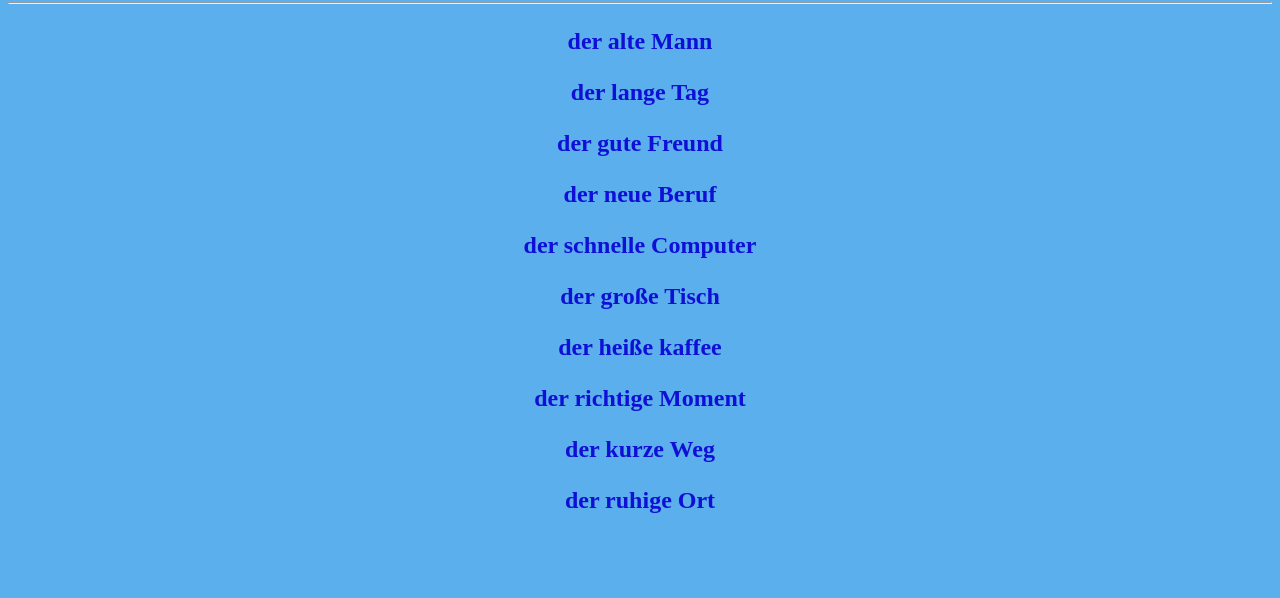
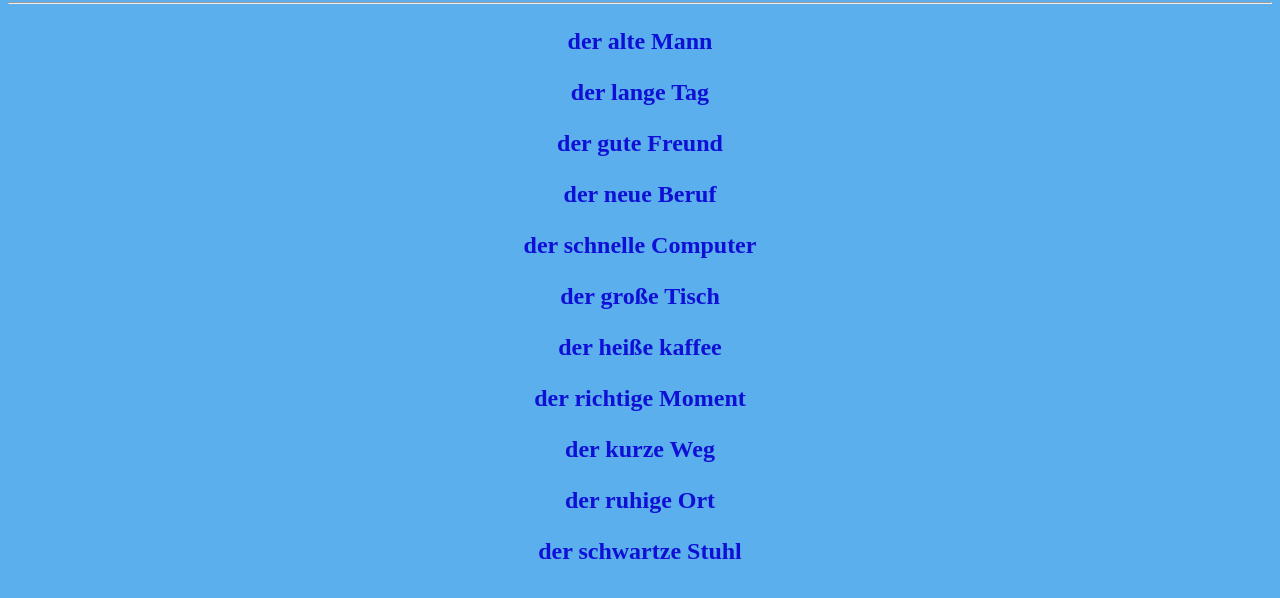
Before and after one commit to vesovborjan-png/deutsch, a plain HTML site: page maskulin.html in a window 1280 px wide. Shown: the part 78-676 px from the top of the page. Drawn offline with Linux system fonts and the light colour scheme.

Commit message:
Update maskulin.html

```diff
--- a/maskulin.html
+++ b/maskulin.html
@@ -21,7 +21,7 @@
     <p>der richtige Moment</p>
     <p>der kurze Weg</p>
     <p>der ruhige Ort</p>
-    <p></p>
+    <p>der schwartze Stuhl</p>
     <p></p>
     <p></p>
     <p></p>
```
